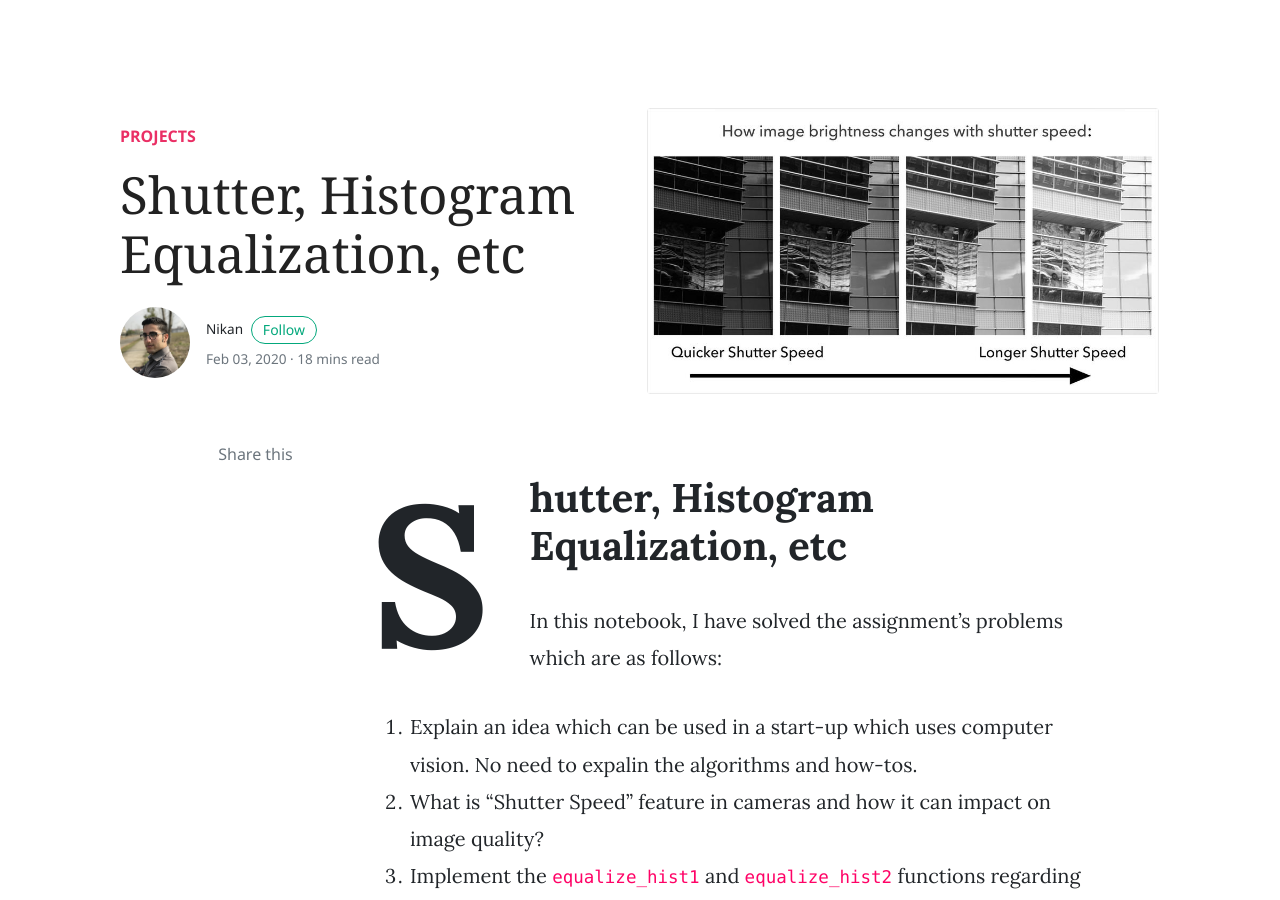
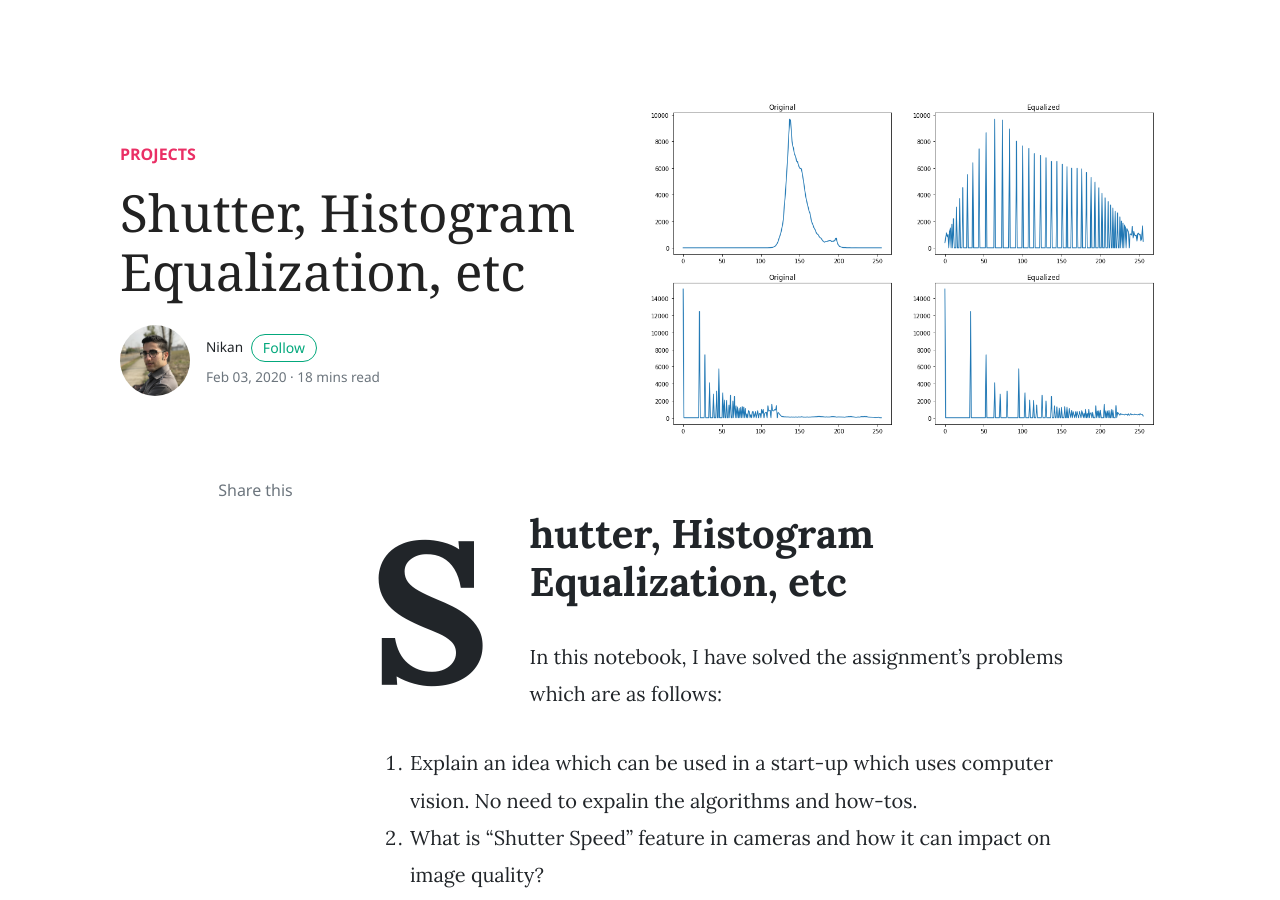
Before and after one commit to iust-projects/iust-projects.github.io, a Jekyll site: the page built from _posts/2020-02-03-dip01.md, in a window 1280 px wide and 900 px high. Built offline with Jekyll 4.4.1, drawn with Linux system fonts in a browser that asks for light colours; nearby versions of some CDN libraries; comment, search, counter and statistics services are not loaded.

Commit message:
changed header image

```diff
--- a/_posts/2020-02-03-dip01.md
+++ b/_posts/2020-02-03-dip01.md
@@ -3,7 +3,7 @@ layout: post
 title:  "Shutter, Histogram Equalization, etc"
 author: nikan
 categories: [ projects ]
-image: assets/images/projects/dip/exposure1.jpg
+image: assets/images/projects/dip/1/output_6_1.png
 ---
 
 
```
